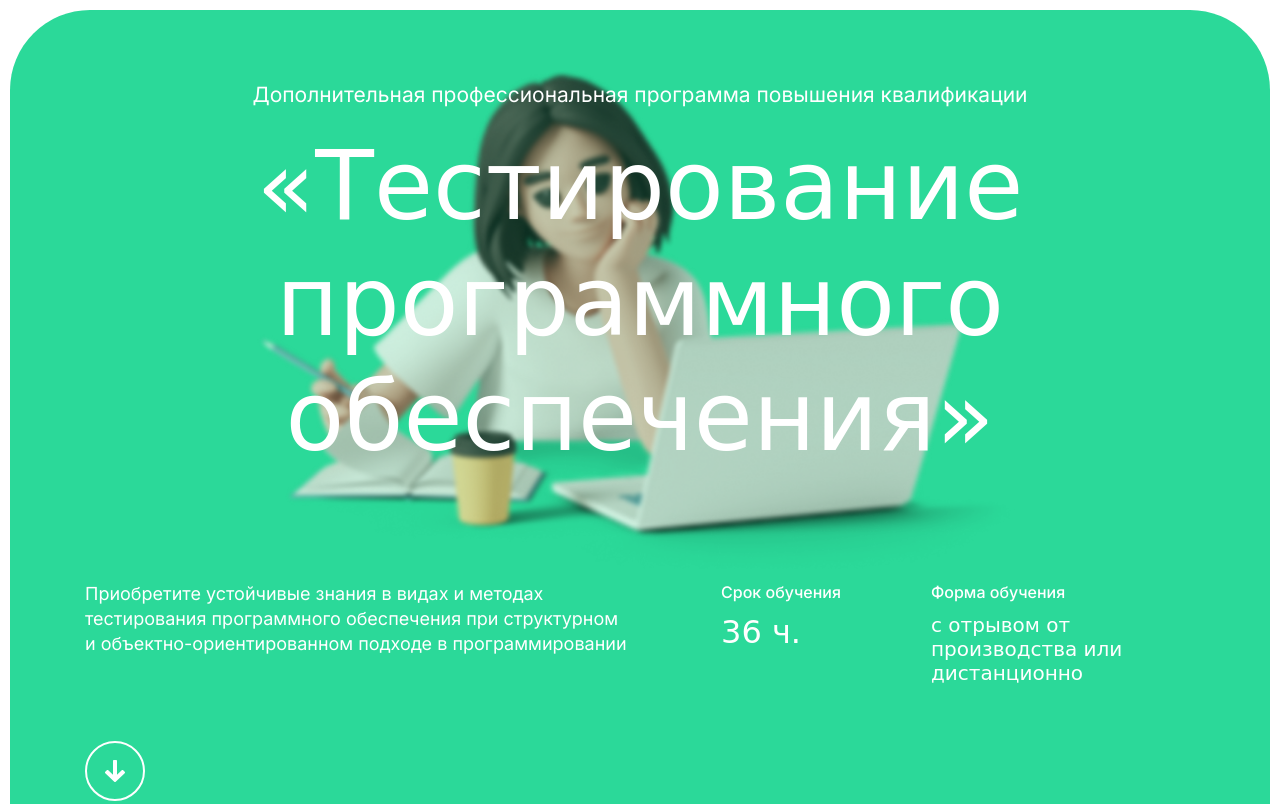
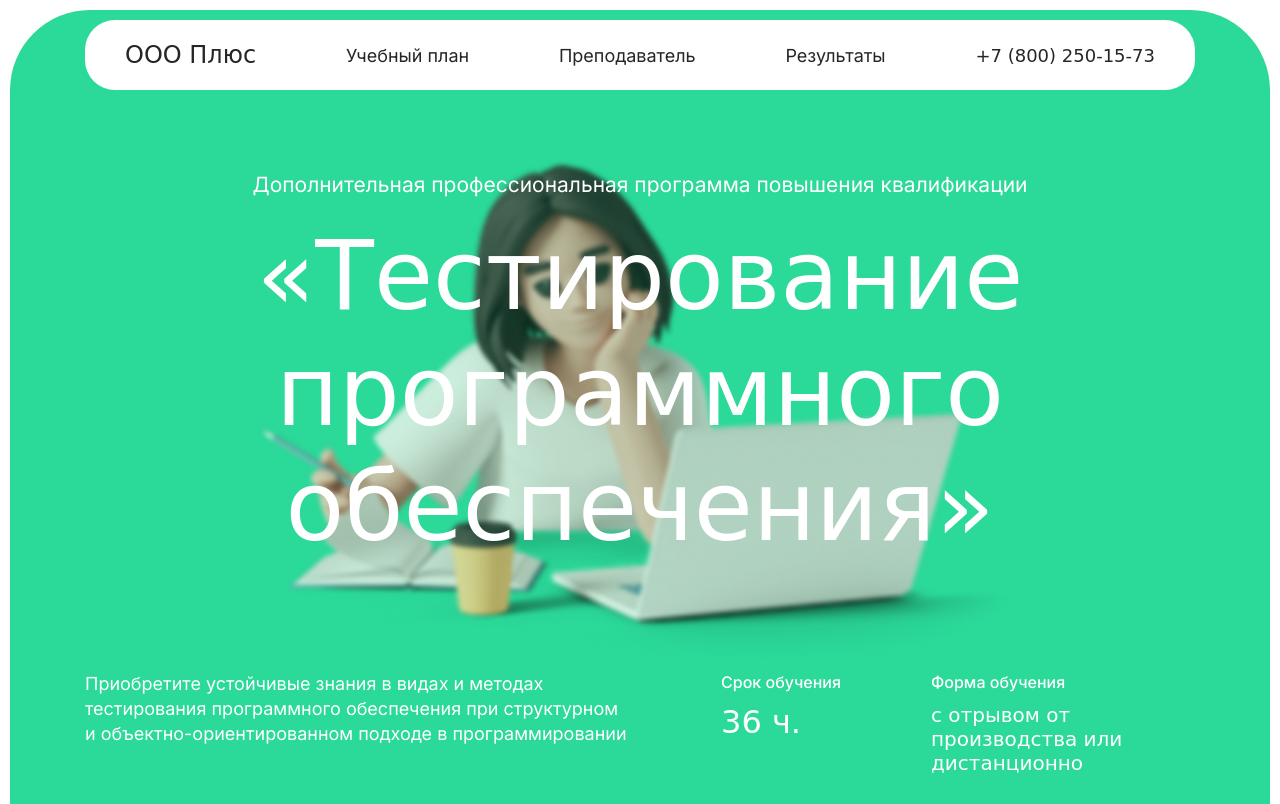
Before and after one commit to aisteachcailin/software_testing, a website built with Vite: page src/index.html in a window 1280 px wide. Shown: the top 804 px of the page. Built offline with nearby package versions, Linux system fonts and the light colour scheme; files whose address does not match are found by name; a web font is replaced by a local one.

Commit message:
block header

```diff
--- a/src/index.html
+++ b/src/index.html
@@ -11,6 +11,16 @@
   <body>
     <div class="main">
       <div class="container">
+        <!-- header -->
+        <div class="header">
+          <div class="header__list">
+            <h2 class="header__list--organization">ООО Плюс</h2>
+            <a class="header__list--link" href="#plan">Учебный план</a>
+            <a class="header__list--link" href="#teacher">Преподаватель</a>
+            <a class="header__list--link" href="#results">Результаты</a>
+            <a class="header__list--number" href="tel:+ 78002501573">+7 (800) 250-15-73</a>
+          </div>
+        </div>
         <img src="images/bg-main.png" class="main__bg" alt="image">
         <div class="main__info">
           <p class="main__info--subtitle">Дополнительная профессиональная программа повышения квалификации</p>
@@ -28,7 +38,7 @@
               <p class="main__info__details__form--value">с отрывом от производства или дистанционно</p>
             </div>
           </div>
-          <a href="#advantages"><img src="images/btn-scroll.svg" class="main__info--btn-scroll" alt="image"></a>
+          <a class="main__info--btn-scroll" href="#advantages"><img src="images/btn-scroll.svg" alt="image"></a>
         </div>
       </div>
     </div>
@@ -67,7 +77,7 @@
       </div>
     </div>
 
-    <div class="plan">
+    <div class="plan" id="plan">
       <div class="container">
         <h2 class="plan__title title text-upper">Учебный план (36 ч.)</h2>
         <div class="plan__table">
@@ -135,7 +145,7 @@
       </div>
     </div>
 
-    <div class="teacher">
+    <div class="teacher" id="teacher">
       <div class="container">
         <div class="teacher__info">
           <img src="images/photo-teacher.png" class="teacher__info--photo" alt="image">
@@ -158,7 +168,7 @@
       </div>
     </div>
 
-    <div class="results">
+    <div class="results" id="results">
       <div class="container">
         <h2 class="results__title title text-upper">В результате изучения курса вы будете:</h2>
         <div class="results__dropdowns">
@@ -232,7 +242,7 @@
         </div>
       </div>
     </div>
-
+    <!-- footer -->
     <div class="footer">
       <div class="container">
         <h2 class="footer__organization">ООО Плюс</h2>
--- a/src/scss/style.scss
+++ b/src/scss/style.scss
@@ -35,7 +35,7 @@ body {
     margin: 0 auto;
 }
 
-h1, h2, h3, h4 {
+h1, h2, h3, h4, .header__list--number {
     font-family: 'Unbounded', cursive;
 }
 
@@ -58,13 +58,37 @@ a {
     margin: 10px;
 }
 
+.header {
+    height: 70px;
+    background: $white;
+    border-radius: 30px;
+    padding: 0 40px;
+    position: fixed;
+    top: 20px;
+    width: inherit;
+    z-index: 2;
+    display: flex;
+
+    &__list {
+        display: flex;
+        width: 100%;
+        justify-content: space-between;
+        align-items: center;
+        color: $black;
+
+        a {
+            font-size: 18px;
+        }
+    }
+}
+
 .main {
     @include section-style(#2BD999, 900px, $white);
     position: relative;
 
     &__bg {
         position: absolute;
-        top: 60px;
+        top: 150px;
         left: calc(50% - (766px/2));
         width: 766px;
         height: 510px;
@@ -73,7 +97,7 @@ a {
     &__info {
         display: flex;
         flex-direction: column;
-        margin: 70px auto 0;
+        margin: 160px auto 0;
         z-index: 1;
         position: relative;
 
```
